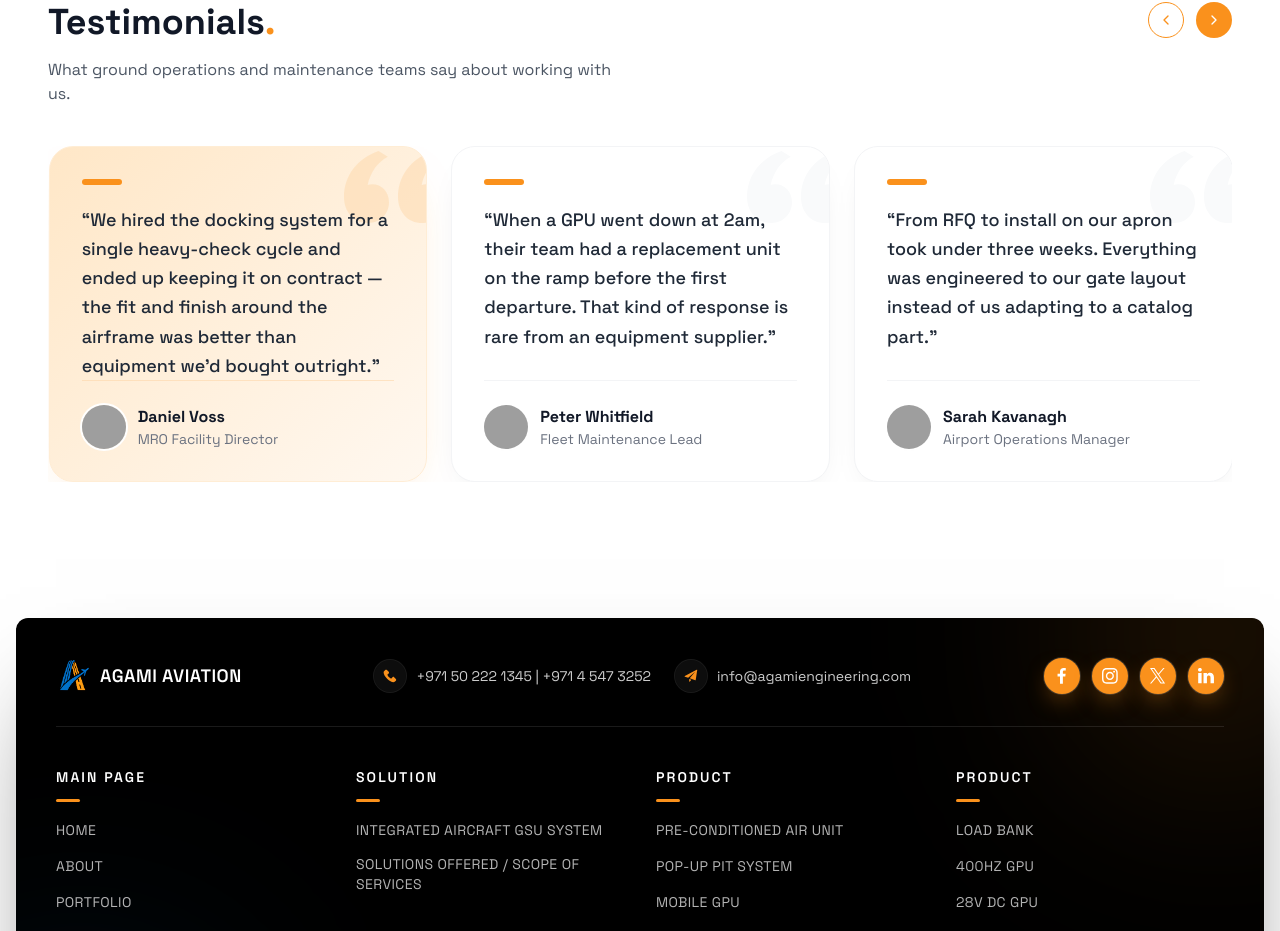
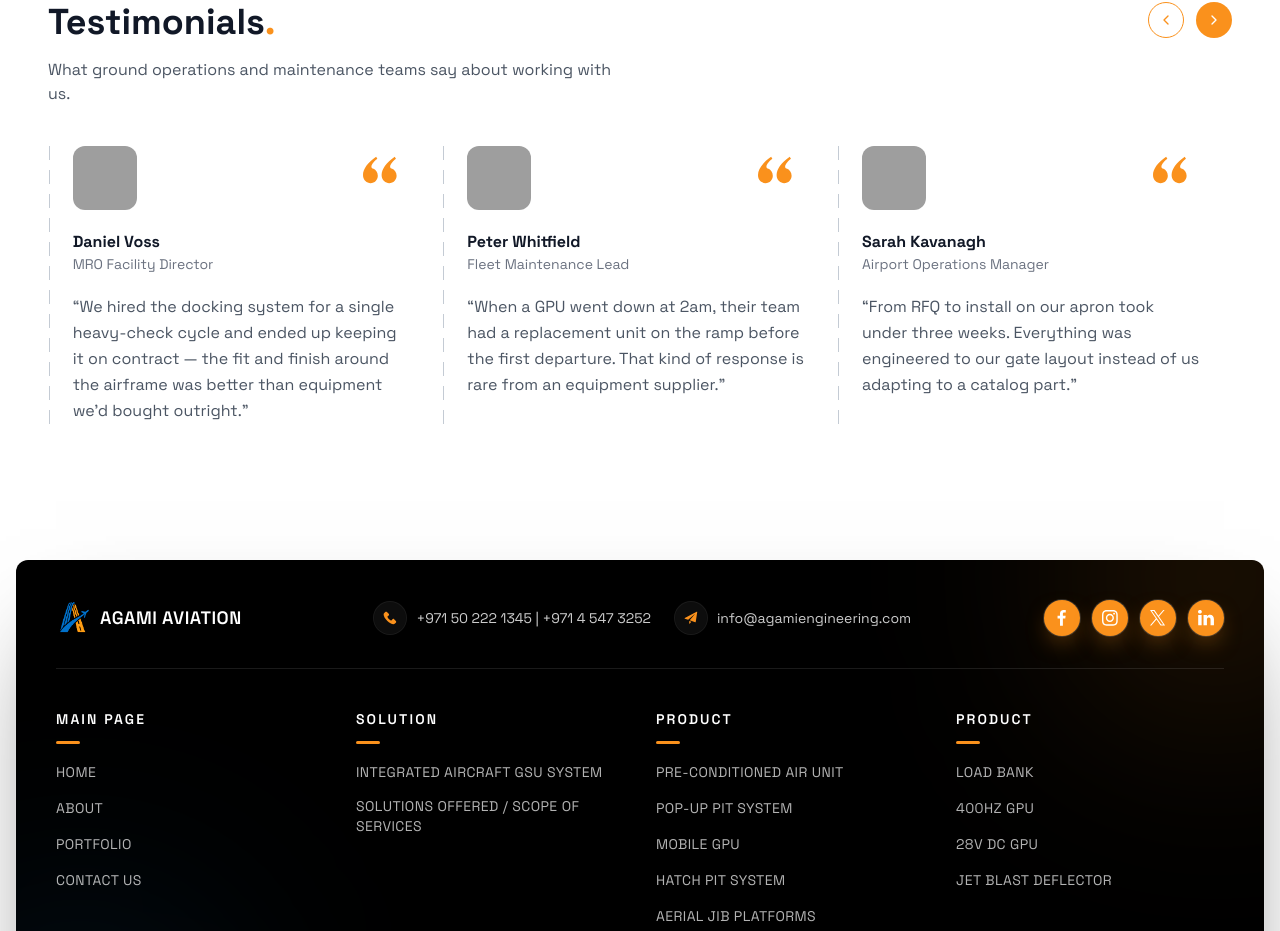
Before and after one commit to Alavili/AgamiAviation, a Next.js app in the folder frontend/: page / in a window 1280 px wide. Shown: the part 5215-6146 px from the top of the page. Built offline with nearby package versions, Linux system fonts and the light colour scheme; grey boxes are pictures that could not be loaded.

Commit message:
Redesign Testimonials as borderless columns with dashed dividers
Replace the boxed/card testimonial layout with a minimal columned
layout separated by dashed vertical rules, matching the client's
reference design, and swap in a bolder orange quote glyph.

```diff
--- a/frontend/components/sections/TestimonialCarousel.tsx
+++ b/frontend/components/sections/TestimonialCarousel.tsx
@@ -138,84 +138,59 @@ export function TestimonialCarousel({ content }: TestimonialCarouselProps) {
         {Math.min(activeIndex + VISIBLE_COUNT, total)} of {total}
       </p>
 
-      <div ref={trackRef} className="mt-10 flex gap-6 overflow-hidden">
-        {trackItems.map((item, index) => {
-          const trueIndex = index % total;
-          return (
-            <div
-              key={`${item.author}-${index}`}
-              className="basis-full shrink-0 sm:basis-[calc((100%-1.5rem)/2)] lg:basis-[calc((100%-3rem)/3)]"
-            >
-              <TestimonialCard
-                item={item}
-                isFeatured={trueIndex === activeIndex}
+      <div ref={trackRef} className="mt-10 flex overflow-hidden">
+        {trackItems.map((item, index) => (
+          <div
+            key={`${item.author}-${index}`}
+            className="relative basis-full shrink-0 pl-6 pr-8 first:pl-0 sm:basis-[calc(100%/2)] lg:basis-[calc(100%/3)]"
+          >
+            {index !== 0 && (
+              <span
+                aria-hidden
+                className="pointer-events-none absolute inset-y-0 left-0 w-px"
+                style={{
+                  backgroundImage:
+                    "repeating-linear-gradient(to bottom, #C4CBD4 0, #C4CBD4 14px, transparent 14px, transparent 24px)",
+                }}
               />
-            </div>
-          );
-        })}
+            )}
+            <TestimonialCard item={item} />
+          </div>
+        ))}
       </div>
     </section>
   );
 }
 
-// A soft pastel wash (not a saturated fill) — keeps the featured card
-// readable with dark text, distinguished from the plain white cards by
-// warmth and a colored border rather than by inverting to white-on-dark.
-const FEATURED_CARD_GRADIENT =
-  "linear-gradient(135deg, #FFE7C7 0%, #FFF8F0 100%)";
-
 function TestimonialCard({
   item,
-  isFeatured,
 }: {
   item: HomeContent["testimonials"]["items"][number];
-  isFeatured: boolean;
 }) {
   return (
-    <div
-      className={`group relative flex h-full flex-col overflow-hidden rounded-3xl p-8 transition-[transform,box-shadow] duration-300 hover:-translate-y-1 ${
-        isFeatured
-          ? "border border-orange-100 shadow-[0_20px_45px_-30px_rgba(250,145,28,0.55)] hover:shadow-[0_25px_50px_-30px_rgba(250,145,28,0.65)]"
-          : "border border-gray-100 bg-white shadow-[0_15px_35px_-25px_rgba(8,20,35,0.25)] hover:shadow-[0_25px_45px_-25px_rgba(8,20,35,0.35)]"
-      }`}
-      style={isFeatured ? { background: FEATURED_CARD_GRADIENT } : undefined}
-    >
-      {/* Oversized watermark quote mark, cropped by the card's own edge —
-          purely decorative texture behind the copy, not a UI element. */}
-      <QuoteIcon
-        aria-hidden
-        className={`pointer-events-none absolute -right-2 -top-2 h-24 w-24 ${
-          isFeatured ? "text-orange-200/50" : "text-gray-50"
-        }`}
-      />
-
-      <div className="relative flex items-center">
-        <span className="h-1.5 w-10 shrink-0 rounded-full bg-brand-orange" />
-      </div>
-
-      <p className="relative mt-5 text-lg font-medium leading-relaxed text-gray-800">
-        &ldquo;{item.quote}&rdquo;
-      </p>
-
-      <div
-        className={`relative mt-auto flex items-center gap-3 border-t pt-6 ${
-          isFeatured ? "border-orange-200/60" : "border-gray-100"
-        }`}
-      >
-        <div className="relative h-11 w-11 shrink-0 overflow-hidden rounded-full ring-2 ring-white shadow-sm">
+    <div className="flex h-full flex-col">
+      <div className="flex items-start">
+        <div className="relative h-16 w-16 shrink-0 overflow-hidden rounded-xl">
           <Image
             src={item.avatar}
             alt={item.avatarAlt}
             fill
-            sizes="44px"
+            sizes="64px"
             className="object-cover"
           />
         </div>
-        <div className="min-w-0">
-          <p className="truncate font-bold text-gray-900">{item.author}</p>
-          <p className="truncate text-sm text-gray-500">{item.role}</p>
-        </div>
+        <QuoteIcon
+          aria-hidden
+          className="ml-auto h-12 w-12 shrink-0 text-brand-orange"
+        />
       </div>
+
+      <p className="mt-5 font-bold text-gray-900">{item.author}</p>
+      <p className="text-sm text-gray-500">{item.role}</p>
+
+      <p className="mt-5 leading-relaxed text-gray-600">
+        &ldquo;{item.quote}&rdquo;
+      </p>
     </div>
   );
 }
--- a/frontend/components/ui/icons.tsx
+++ b/frontend/components/ui/icons.tsx
@@ -312,12 +312,12 @@ export function IndiaOutlineIcon({ className }: IconProps) {
 export function QuoteIcon({ className }: IconProps) {
   return (
     <svg
-      viewBox="0 0 32 24"
+      viewBox="0 0 32 32"
       fill="currentColor"
       className={className}
       aria-hidden="true"
     >
-      <path d="M13.5 0C6.6 2.4 2 8.1 2 15.3 2 20.1 5.1 24 10.1 24c4.1 0 6.9-3.2 6.9-6.9 0-3.5-2.4-6-5.6-6-.6 0-1.1.1-1.5.2C10.7 7.4 13 3.8 16.6 1.9L13.5 0Zm18 0c-6.9 2.4-11.5 8.1-11.5 15.3 0 4.8 3.1 8.7 8.1 8.7 4.1 0 6.9-3.2 6.9-6.9 0-3.5-2.4-6-5.6-6-.6 0-1.1.1-1.5.2.8-3.9 3.1-7.5 6.7-9.4L31.5 0Z" />
+      <path d="M9.563 8.469l-0.813-1.25c-5.625 3.781-8.75 8.375-8.75 12.156 0 3.656 2.688 5.375 4.969 5.375 2.875 0 4.906-2.438 4.906-5 0-2.156-1.375-4-3.219-4.688-0.531-0.188-1.031-0.344-1.031-1.25 0-1.156 0.844-2.875 3.938-5.344zM21.969 8.469l-0.813-1.25c-5.563 3.781-8.75 8.375-8.75 12.156 0 3.656 2.75 5.375 5.031 5.375 2.906 0 4.969-2.438 4.969-5 0-2.156-1.406-4-3.313-4.688-0.531-0.188-1-0.344-1-1.25 0-1.156 0.875-2.875 3.875-5.344z" />
     </svg>
   );
 }
```
